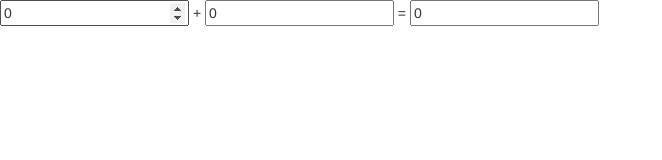
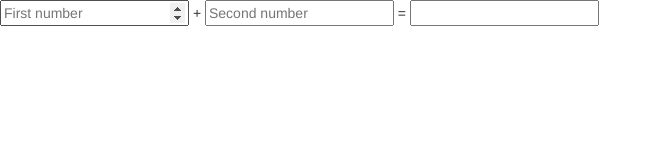
Before and after one commit to serpento/gp-angular-course, a website: page app/index.html in a window 1280 px wide. Shown: the whole page, without its empty margins (0-662 px from the left). Drawn offline with nearby package versions, Linux system fonts and the light colour scheme.

Commit message:
HW-1 Use object to save ng-model

```diff
--- a/app/index.html
+++ b/app/index.html
@@ -12,9 +12,9 @@
 
     <section ng-controller="sumCtrl">
 
-        <input ng-model="summand1" type="number" placeholder="First number" />
+        <input ng-model="list.summand1" type="number" placeholder="First number" />
         +
-        <input ng-model="summand2" type="number" placeholder="Second number" />
+        <input ng-model="list.summand2" type="number" placeholder="Second number" />
         =
         <input type="text" readonly="true" value="{{ summarize() }}" />
 
--- a/app/js/sum.controller.js
+++ b/app/js/sum.controller.js
@@ -1,9 +1,13 @@
 angular.module("sumModul", [])
     .controller('sumCtrl', function($scope) {
-        $scope.summand1 = 0;
-        $scope.summand2 = 0;
+        $scope.list = {
+            summand1: '',
+            summand2: ''
+        };
 
-        $scope.summarize = function(){
-            return $scope.summand1 + $scope.summand2;
-        }
+        $scope.summarize = function() {
+            var sumResult = $scope.list.summand1 + $scope.list.summand2;
+            if(isNaN(sumResult)) return;
+            return sumResult;
+        };
     });
```
